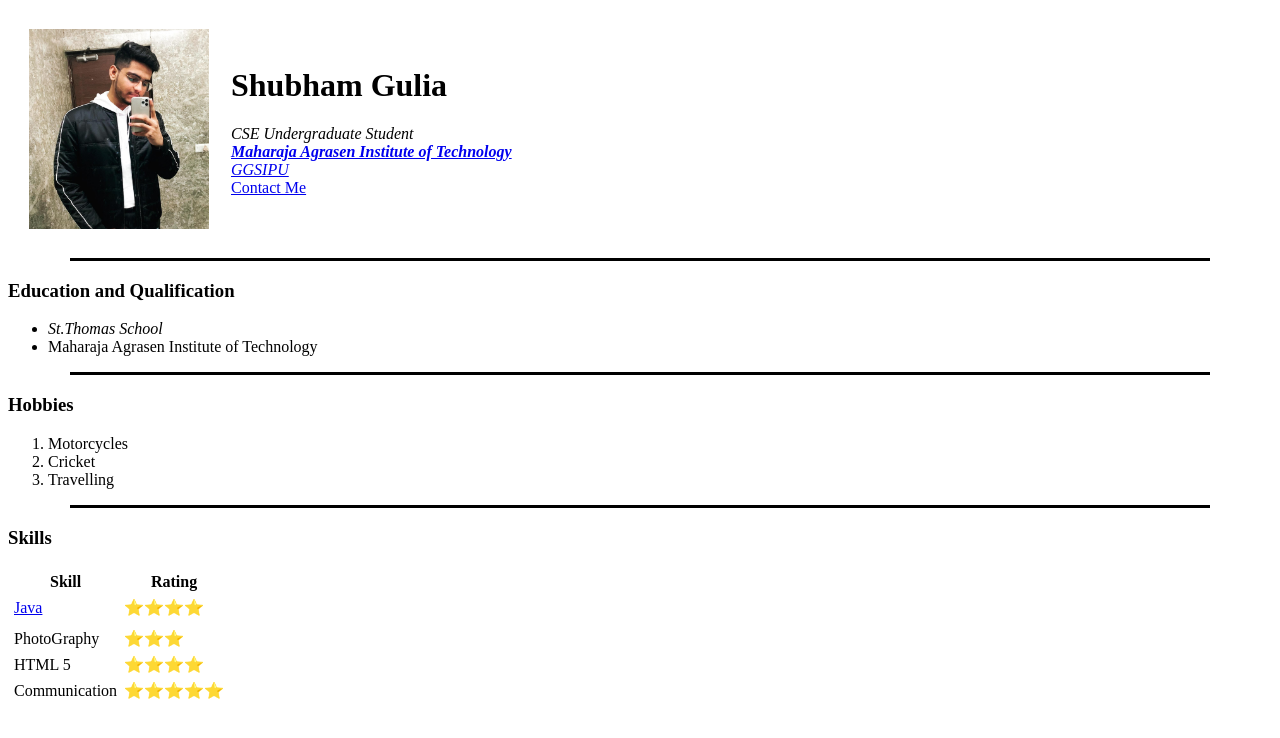
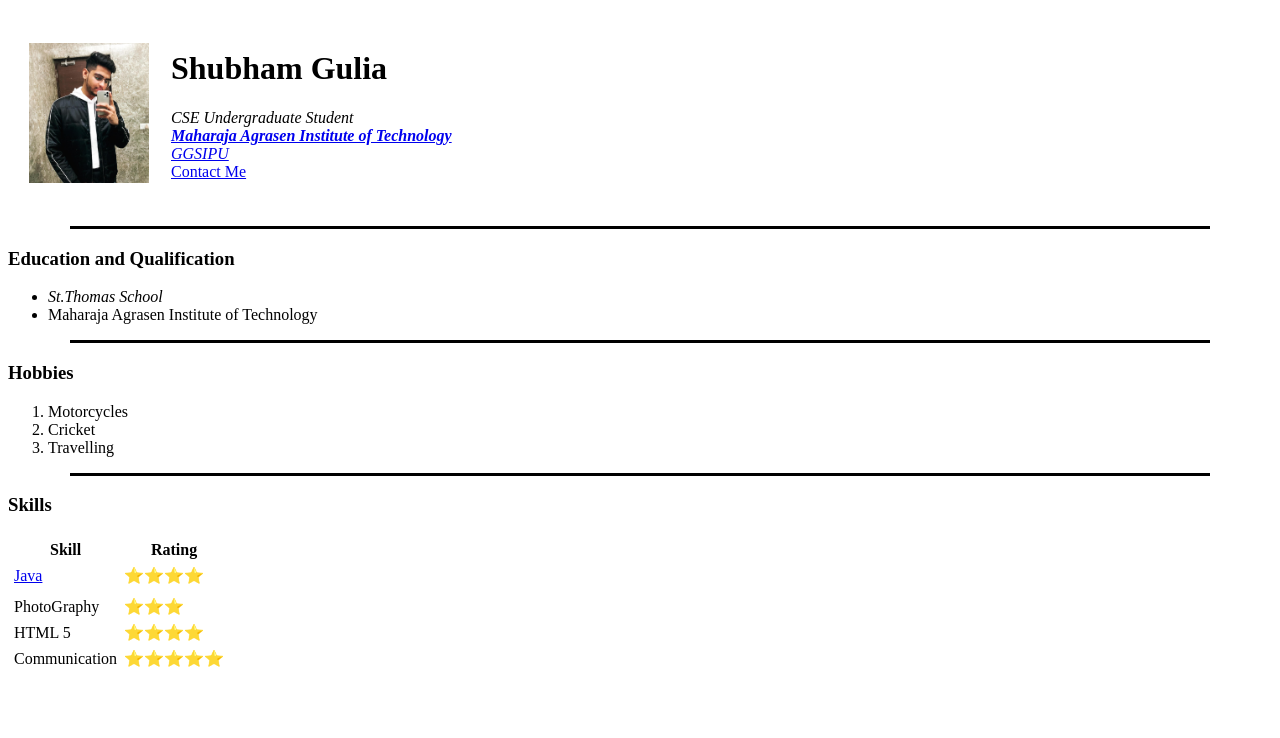
Before and after one commit to GuliaShubham/cv, a plain HTML site: page index.html in a window 1280 px wide. Drawn offline with Linux system fonts and the light colour scheme.

Commit message:
Update index.html

```diff
--- a/index.html
+++ b/index.html
@@ -8,7 +8,7 @@
 <table cellspacing="20">
   <tr>
     <td>
-      <img src="https://github.com/GuliaShubham/cv/blob/master/dp.jpeg" alt="Shubham Gulia"  width="180" height="200" align="middle">
+      <img src="https://github.com/GuliaShubham/cv/blob/master/dp.jpeg" alt="Shubham Gulia"  width="120" height="140" align="left">
     </td>
     <td>
       <h1>Shubham Gulia</h1>
```
